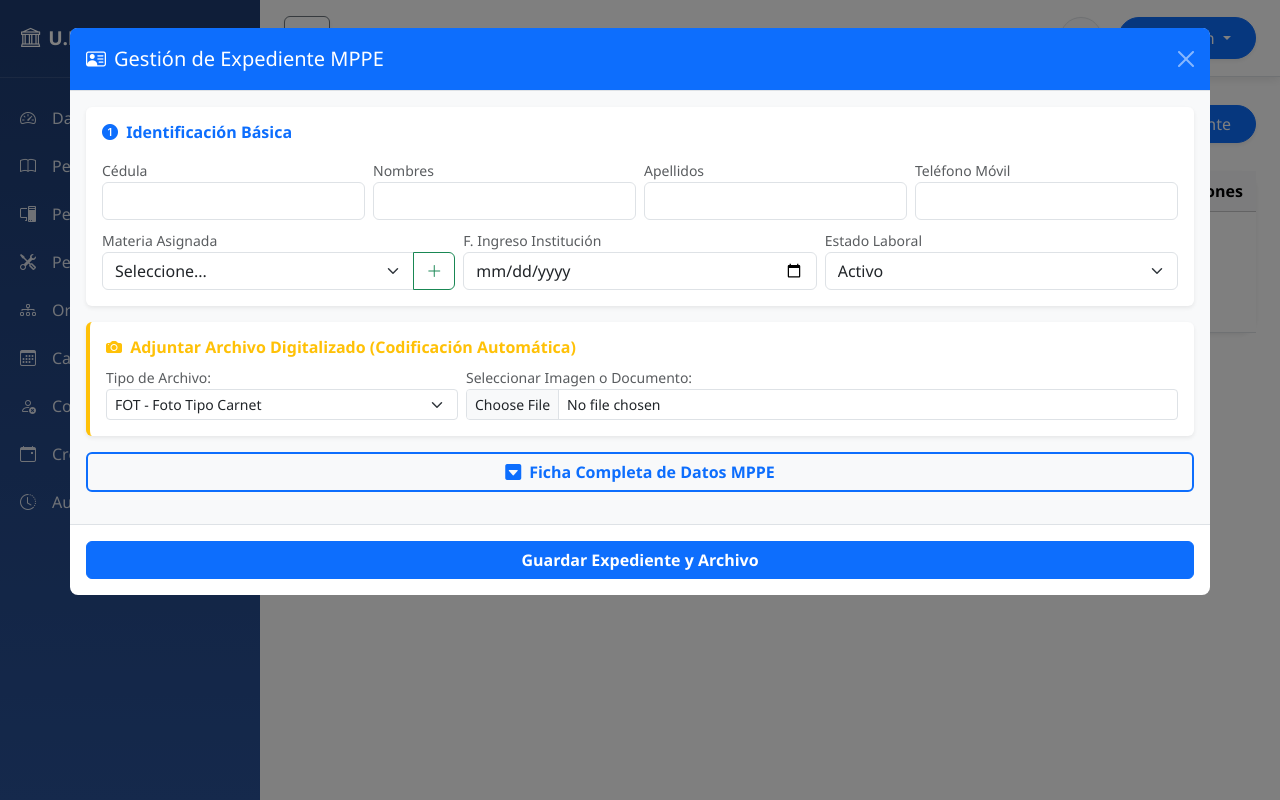
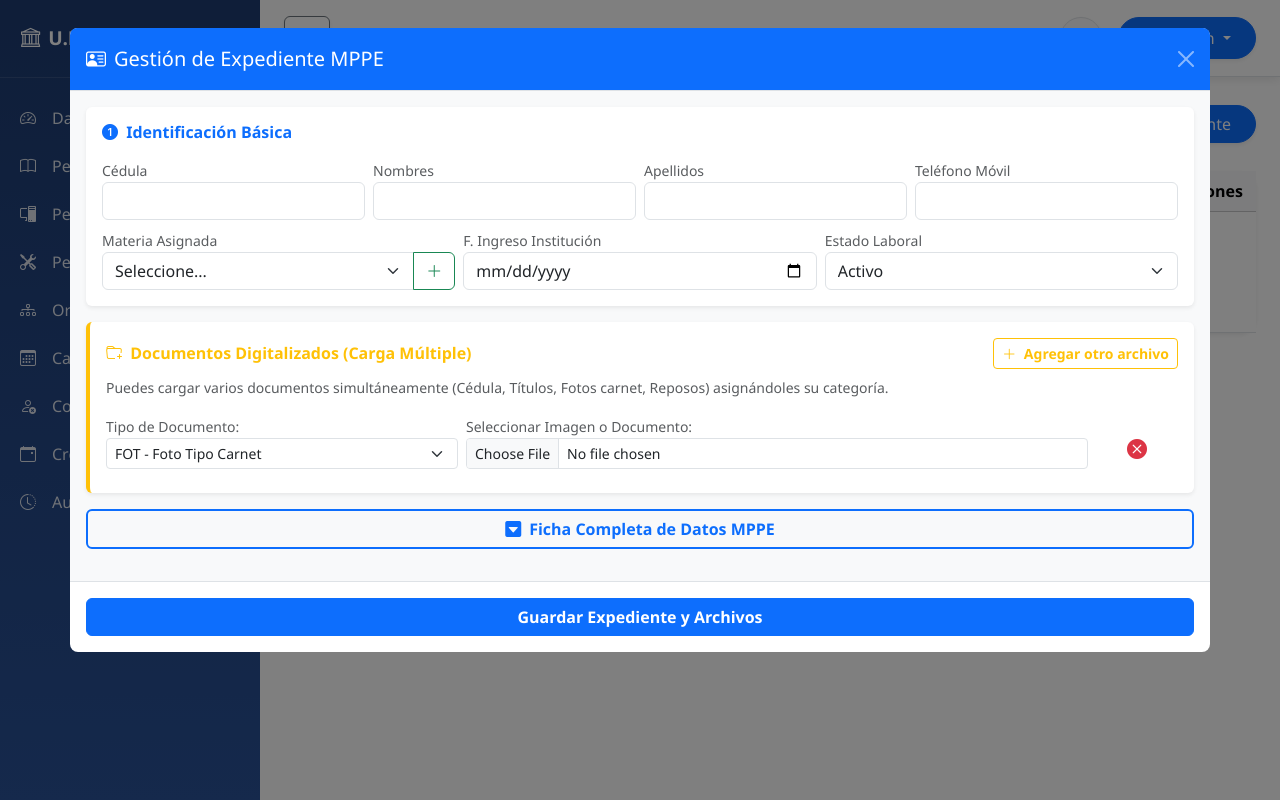
Before and after one commit to Marcos-Arrias/luis-urdaneta-rrhh, a PHP site: page /Pages/personal.php in a window 1280 px wide, after a click on "Nuevo Docente". Run offline with PHP 8.4, Linux system fonts and the light colour scheme; a user stored in the database is signed in; data comes from the database, SQL or seed files in the repository; data that the repository does not hold is empty.

Commit message:
soporte para multiples documentos de personal

```diff
--- a/Pages/personal.php
+++ b/Pages/personal.php
@@ -26,7 +26,6 @@
             $nuevo_cargo = $_POST['nuevo_cargo_id'];
             $placeholders = implode(',', array_fill(0, count($ids), '?'));
 
-            // Se actualiza el cargo vigente de todos los seleccionados
             $params = array_merge([$nuevo_cargo], $ids);
             $pdo->prepare("UPDATE personal_cargos SET cargo_area_id = ? WHERE personal_id IN ($placeholders) AND estado_cargo='Vigente'")->execute($params);
             registrarHistorial($pdo, 'Personal', 'ACTUALIZAR', "Cambio de cargo masivo a " . count($ids) . " trabajadores.");
@@ -83,21 +82,35 @@
             ");
             $stmtExtra->execute([$personal_id, $_POST['estado_civil']??'Soltero/a', intval($_POST['cantidad_hijos']??0), $_POST['etnia']??null, !empty($_POST['fecha_ingreso_mppe'])?$_POST['fecha_ingreso_mppe']:null, $_POST['dependencia']??null, $_POST['codigo_dependencia']??null, $_POST['turno']??'Mañana', $_POST['nivel_academico']??null, $_POST['correo_electronico']??null, $_POST['banco_nomina']??null, $_POST['cuenta_bancaria']??null, $_POST['cargo_nominal']??null, $_POST['codigo_cargo']??null, intval($_POST['horas_laborales']??0), $_POST['direccion_habitacion']??null, $_POST['municipio']??null, $_POST['parroquia']??null, $_POST['centro_votacion']??null, $_POST['patologias']??null, $_POST['medicamentos_permanentes']??null, $_POST['tipo_sangre']??null, $_POST['alergias_medicas']??null, $_POST['condiciones_especiales']??null, $_POST['talla_camisa']??null, $_POST['talla_pantalon']??null, $_POST['talla_calzado']??null]);
 
-            // Archivo Digitalizado
-            if (isset($_FILES['archivo_expediente']) && $_FILES['archivo_expediente']['error'] === UPLOAD_ERR_OK) {
-                $tipo_clave = $_POST['tipo_archivo_clave'] ?? 'OTR';
+            // ========================================================
+            // NUEVO: CARGA MÚLTIPLE DE DOCUMENTOS DIGITALIZADOS
+            // ========================================================
+            if (isset($_FILES['archivo_expediente']) && is_array($_FILES['archivo_expediente']['name'])) {
                 $directorio = '../documentos/';
                 if (!file_exists($directorio)) mkdir($directorio, 0777, true);
-                $ext = strtolower(pathinfo($_FILES['archivo_expediente']['name'], PATHINFO_EXTENSION));
+                $cedula_limpia = preg_replace('/[^0-9]/', '', $cedula);
+
+                foreach ($_FILES['archivo_expediente']['name'] as $idx => $nombreOriginal) {
+                    if ($_FILES['archivo_expediente']['error'][$idx] === UPLOAD_ERR_OK) {
+                        $tipo_clave = $_POST['tipo_archivo_clave'][$idx] ?? 'OTR';
+                        $tmpName = $_FILES['archivo_expediente']['tmp_name'][$idx];
+                        $mime = $_FILES['archivo_expediente']['type'][$idx];
+                        $ext = strtolower(pathinfo($nombreOriginal, PATHINFO_EXTENSION));
+
+                        // Calcular correlativo según el tipo de documento para esta persona
                         $stmtS = $pdo->prepare("SELECT MAX(numero_secuencia) FROM personal_archivos_digitales WHERE personal_id = ? AND tipo_documento_clave = ?");
                         $stmtS->execute([$personal_id, $tipo_clave]);
                         $secuencia = intval($stmtS->fetchColumn()) + 1;
-                $cedula_limpia = preg_replace('/[^0-9]/', '', $cedula);
+
                         $nombre_codigo = sprintf("V%s_%d_%s_%02d.%s", $cedula_limpia, $personal_id, $tipo_clave, $secuencia, $ext);
                         $rutaFinal = $directorio . $nombre_codigo;
 
-                if (move_uploaded_file($_FILES['archivo_expediente']['tmp_name'], $rutaFinal)) {
-                    $pdo->prepare("INSERT INTO personal_archivos_digitales (personal_id, codigo_archivo, tipo_documento_clave, numero_secuencia, nombre_original, ruta_archivo, mime_type) VALUES (?, ?, ?, ?, ?, ?, ?)")->execute([$personal_id, $nombre_codigo, $tipo_clave, $secuencia, $_FILES['archivo_expediente']['name'], $rutaFinal, $_FILES['archivo_expediente']['type']]);
+                        if (move_uploaded_file($tmpName, $rutaFinal)) {
+                            $pdo->prepare("INSERT INTO personal_archivos_digitales (personal_id, codigo_archivo, tipo_documento_clave, numero_secuencia, nombre_original, ruta_archivo, mime_type) VALUES (?, ?, ?, ?, ?, ?, ?)")
+                                ->execute([$personal_id, $nombre_codigo, $tipo_clave, $secuencia, $nombreOriginal, $rutaFinal, $mime]);
+                            registrarHistorial($pdo, 'Documentos', 'CREAR', "Adjuntó $nombre_codigo al expediente.");
+                        }
+                    }
                 }
             }
         }
@@ -141,7 +154,7 @@
            (SELECT GROUP_CONCAT(CONCAT(tipo_documento_clave, '::', codigo_archivo, '::', ruta_archivo) SEPARATOR '||')
             FROM personal_archivos_digitales WHERE personal_id = p.id) as galeria_archivos,
            pda.*,
-           p.id -- ¡LA SOLUCIÓN! Forzamos a que el ID real del personal sea el último en leerse
+           p.id
     FROM personal p
     INNER JOIN personal_cargos pc ON p.id = pc.personal_id AND pc.estado_cargo = 'Vigente'
     INNER JOIN cat_cargos_areas c ON pc.cargo_area_id = c.id
@@ -208,7 +221,6 @@
 
 <div class="card shadow-sm border-0 rounded-4">
     <div class="table-responsive" style="overflow: visible;">
-        <!-- TABLA CON COLUMNAS ARRASTRABLES (DRAGGABLE) Y ORDENABLES (SORTABLE) -->
         <table class="table table-hover mb-0 align-middle" id="tablaPersonal">
             <thead class="table-light text-secondary">
                 <tr>
@@ -249,7 +261,6 @@
                                     <img src="<?= $d['ruta_foto_carnet'] ?>" class="avatar-thumb me-3 shadow-sm">
                                 <?php else: ?>
                                     <?php
-                                    // COLOR DINÁMICO DEL AVATAR SEGÚN EL TIPO DE PERSONAL
                                     $avBg = 'bg-primary text-white';
                                     if ($tipo_id == 2) $avBg = 'bg-success text-white';
                                     if ($tipo_id == 3) $avBg = 'bg-warning text-dark';
@@ -279,7 +290,6 @@
                         <td class="text-center text-muted small"><?= date('d/m/y', strtotime($d['fecha_ingreso'])) ?></td>
                         <td class="text-center">
                             <?php
-                            // REPARACIÓN DE COLORES PARA QUE SEAN LEGIBLES
                             $est = $d['estado_laboral'];
                             $bClass = 'bg-success text-white';
                             if($est == 'Reposo') $bClass = 'bg-warning text-dark fw-bold';
@@ -350,7 +360,6 @@
     </div>
 </div>
 
-<!-- EL RESTO DE TUS MODALES (REGISTRO, OFFCANVAS) PERMANECE IDÉNTICO AQUÍ -->
 <!-- ========================================== -->
 <!-- OFFCANVAS (EXPEDIENTE MPPE + ARCHIVOS) -->
 <!-- ========================================== -->
@@ -401,9 +410,9 @@
   </div>
 </div>
 
-<!-- ========================================== -->
-<!-- MODAL DE REGISTRO CON SUBIDA DE ARCHIVO -->
-<!-- ========================================== -->
+<!-- ======================================================== -->
+<!-- MODAL DE REGISTRO CON CARGA MÚLTIPLE DE DOCUMENTOS -->
+<!-- ======================================================== -->
 <div class="modal fade" id="modalRegistro" tabindex="-1">
     <div class="modal-dialog modal-xl">
         <div class="modal-content border-0">
@@ -449,13 +458,23 @@
                         </div>
                     </div>
 
+                    <!-- SECCIÓN: ADJUNTAR MÚLTIPLES ARCHIVOS DIGITALES -->
                     <div class="card border-0 shadow-sm mb-3 border-start border-4 border-warning">
                         <div class="card-body">
-                            <h6 class="text-warning fw-bold mb-2"><i class="bi bi-camera-fill me-1"></i> Adjuntar Archivo Digitalizado (Codificación Automática)</h6>
-                            <div class="row g-2 align-items-center">
+                            <div class="d-flex justify-content-between align-items-center mb-2">
+                                <h6 class="text-warning fw-bold mb-0"><i class="bi bi-folder-plus me-1"></i> Documentos Digitalizados (Carga Múltiple)</h6>
+                                <button type="button" class="btn btn-outline-warning btn-sm fw-bold" onclick="agregarFilaArchivo()">
+                                    <i class="bi bi-plus-lg me-1"></i> Agregar otro archivo
+                                </button>
+                            </div>
+                            <p class="small text-muted mb-3">Puedes cargar varios documentos simultáneamente (Cédula, Títulos, Fotos carnet, Reposos) asignándoles su categoría.</p>
+
+                            <!-- Contenedor dinámico de filas de archivo -->
+                            <div id="contenedorArchivos">
+                                <div class="row g-2 align-items-center mb-2 fila-archivo">
                                     <div class="col-md-4">
-                                    <label class="small text-muted">Tipo de Archivo:</label>
-                                    <select name="tipo_archivo_clave" class="form-select form-select-sm">
+                                        <label class="small text-muted">Tipo de Documento:</label>
+                                        <select name="tipo_archivo_clave[]" class="form-select form-select-sm">
                                             <option value="FOT">FOT - Foto Tipo Carnet</option>
                                             <option value="CED">CED - Cédula Escaneada</option>
                                             <option value="TIT">TIT - Título / Fondo Negro</option>
@@ -464,9 +483,15 @@
                                             <option value="OTR">OTR - Otro Documento</option>
                                         </select>
                                     </div>
-                                <div class="col-md-8">
+                                    <div class="col-md-7">
                                         <label class="small text-muted">Seleccionar Imagen o Documento:</label>
-                                    <input type="file" name="archivo_expediente" class="form-control form-control-sm" accept=".jpg,.jpeg,.png,.pdf,.webp">
+                                        <input type="file" name="archivo_expediente[]" class="form-control form-control-sm" accept=".jpg,.jpeg,.png,.pdf,.webp">
+                                    </div>
+                                    <div class="col-md-1 text-center pt-3">
+                                        <button type="button" class="btn btn-sm text-danger border-0" onclick="eliminarFilaArchivo(this)" title="Quitar archivo">
+                                            <i class="bi bi-x-circle-fill fs-5"></i>
+                                        </button>
+                                    </div>
                                 </div>
                             </div>
                         </div>
@@ -541,14 +566,84 @@
                         </div>
                     </div>
                 </div>
-                <div class="modal-footer"><button type="submit" class="btn btn-primary w-100 fw-bold">Guardar Expediente y Archivo</button></div>
+                <div class="modal-footer"><button type="submit" class="btn btn-primary w-100 fw-bold">Guardar Expediente y Archivos</button></div>
             </form>
         </div>
     </div>
 </div>
 
 <!-- ======================================================== -->
-<!-- SCRIPT 1: LOGICA DE SELECCION MULTIPLE Y ACCIONES MASIVAS-->
+<!-- SCRIPT: GESTIÓN DE ARCHIVOS DINÁMICOS -->
+<!-- ======================================================== -->
+<script>
+function agregarFilaArchivo() {
+    let contenedor = document.getElementById('contenedorArchivos');
+    let nuevaFila = document.createElement('div');
+    nuevaFila.className = 'row g-2 align-items-center mb-2 fila-archivo';
+    nuevaFila.innerHTML = `
+        <div class="col-md-4">
+            <select name="tipo_archivo_clave[]" class="form-select form-select-sm">
+                <option value="FOT">FOT - Foto Tipo Carnet</option>
+                <option value="CED">CED - Cédula Escaneada</option>
+                <option value="TIT">TIT - Título / Fondo Negro</option>
+                <option value="MED">MED - Certificado Médico</option>
+                <option value="SOP">SOP - Constancia / Reposo</option>
+                <option value="OTR">OTR - Otro Documento</option>
+            </select>
+        </div>
+        <div class="col-md-7">
+            <input type="file" name="archivo_expediente[]" class="form-control form-control-sm" accept=".jpg,.jpeg,.png,.pdf,.webp">
+        </div>
+        <div class="col-md-1 text-center">
+            <button type="button" class="btn btn-sm text-danger border-0" onclick="eliminarFilaArchivo(this)" title="Quitar archivo">
+                <i class="bi bi-x-circle-fill fs-5"></i>
+            </button>
+        </div>
+    `;
+    contenedor.appendChild(nuevaFila);
+}
+
+function eliminarFilaArchivo(btn) {
+    let filas = document.querySelectorAll('.fila-archivo');
+    if (filas.length > 1) {
+        btn.closest('.fila-archivo').remove();
+    } else {
+        // Si es la única fila, solo limpiamos el archivo seleccionado
+        btn.closest('.fila-archivo').querySelector('input[type="file"]').value = '';
+    }
+}
+
+function resetearFilasArchivos() {
+    let contenedor = document.getElementById('contenedorArchivos');
+    contenedor.innerHTML = `
+        <div class="row g-2 align-items-center mb-2 fila-archivo">
+            <div class="col-md-4">
+                <label class="small text-muted">Tipo de Documento:</label>
+                <select name="tipo_archivo_clave[]" class="form-select form-select-sm">
+                    <option value="FOT">FOT - Foto Tipo Carnet</option>
+                    <option value="CED">CED - Cédula Escaneada</option>
+                    <option value="TIT">TIT - Título / Fondo Negro</option>
+                    <option value="MED">MED - Certificado Médico</option>
+                    <option value="SOP">SOP - Constancia / Reposo</option>
+                    <option value="OTR">OTR - Otro Documento</option>
+                </select>
+            </div>
+            <div class="col-md-7">
+                <label class="small text-muted">Seleccionar Imagen o Documento:</label>
+                <input type="file" name="archivo_expediente[]" class="form-control form-control-sm" accept=".jpg,.jpeg,.png,.pdf,.webp">
+            </div>
+            <div class="col-md-1 text-center pt-3">
+                <button type="button" class="btn btn-sm text-danger border-0" onclick="eliminarFilaArchivo(this)" title="Quitar archivo">
+                    <i class="bi bi-x-circle-fill fs-5"></i>
+                </button>
+            </div>
+        </div>
+    `;
+}
+</script>
+
+<!-- ======================================================== -->
+<!-- SCRIPT: SELECCION MULTIPLE Y ACCIONES MASIVAS -->
 <!-- ======================================================== -->
 <script>
 let selectedIds = new Set();
@@ -619,10 +714,9 @@
 </script>
 
 <!-- ======================================================== -->
-<!-- SCRIPT 2: ORDENAMIENTO (ASC/DESC) Y ARRASTRE DE COLUMNAS -->
+<!-- SCRIPT: ORDENAMIENTO (ASC/DESC) Y ARRASTRE DE COLUMNAS -->
 <!-- ======================================================== -->
 <script>
-// ORDENAMIENTO DE FILAS
 const getCellValue = (tr, idx) => tr.children[idx].innerText || tr.children[idx].textContent;
 const comparer = (idx, asc) => (a, b) => ((v1, v2) =>
     v1 !== '' && v2 !== '' && !isNaN(v1) && !isNaN(v2) ? v1 - v2 : v1.toString().localeCompare(v2)
@@ -632,23 +726,19 @@
     const table = th.closest('table');
     const tbody = table.querySelector('tbody');
 
-    // Limpiar clases de otras columnas
     Array.from(th.parentNode.children).forEach(sibling => {
         if(sibling !== th) { sibling.classList.remove('asc', 'desc'); }
     });
 
-    // Alternar clase
     let asc = th.classList.contains('asc');
     th.classList.toggle('asc', !asc);
     th.classList.toggle('desc', asc);
 
-    // Ordenar y Reacomodar
     Array.from(tbody.querySelectorAll('tr.fila-personal'))
         .sort(comparer(Array.from(th.parentNode.children).indexOf(th), !asc))
         .forEach(tr => tbody.appendChild(tr));
 })));
 
-// ARRASTRE Y SOLTAR (DRAG & DROP) DE COLUMNAS
 let dragColIndex = null;
 
 function dragStart(e) {
@@ -664,7 +754,7 @@
     if (!targetTh) return;
 
     let targetIndex = Array.from(targetTh.parentNode.children).indexOf(targetTh);
-    if (dragColIndex === targetIndex || dragColIndex === 0 || targetIndex === 0 || targetIndex === 7) return; // No mover el checkbox (0) ni acciones (7)
+    if (dragColIndex === targetIndex || dragColIndex === 0 || targetIndex === 0 || targetIndex === 7) return;
 
     let table = targetTh.closest('table');
     let rows = table.querySelectorAll('tr');
@@ -685,19 +775,31 @@
 }
 </script>
 
-<!-- AUTO EDICION (SCRIPT DE ORGANIGRAMA) -->
+<!-- ======================================================== -->
+<!-- SCRIPT: AUTO-EDICIÓN DESDE ORGANIGRAMA Y FORMULARIO -->
+<!-- ========================================== -->
 <script>
+// Limpiar formulario y reiniciar sección de archivos
+const originalLimpiar = window.limpiarFormulario;
+window.limpiarFormulario = function() {
+    if(typeof originalLimpiar === 'function') originalLimpiar();
+    resetearFilasArchivos();
+};
+
+const originalEditar = window.editarRegistro;
+window.editarRegistro = function(btn) {
+    if(typeof originalEditar === 'function') originalEditar(btn);
+    resetearFilasArchivos();
+};
+
 document.addEventListener("DOMContentLoaded", () => {
     const urlParams = new URLSearchParams(window.location.search);
     const autoEditId = urlParams.get('auto_edit');
 
     if (autoEditId) {
-        console.log("Intentando auto-editar trabajador con ID:", autoEditId);
-
         let targetBtn = null;
         let botonesEdicion = document.querySelectorAll('button[onclick="editarRegistro(this)"]');
 
-        // Buscar el botón exacto del trabajador
         for (let btn of botonesEdicion) {
             try {
                 let data = JSON.parse(btn.getAttribute('data-empleado'));
@@ -705,29 +807,17 @@
                     targetBtn = btn;
                     break;
                 }
-            } catch (e) {
-                console.error("Error leyendo datos del botón", e);
-            }
+            } catch (e) {}
         }
 
         if (targetBtn) {
-            console.log("Trabajador encontrado. Llenando datos y abriendo modal...");
-
-            // 1. Llenar los datos en el formulario
             editarRegistro(targetBtn);
-
-            // 2. Usar el método más seguro de Bootstrap 5 para forzar la apertura
             setTimeout(() => {
                 let modalDOM = document.getElementById('modalRegistro');
                 let modalInstancia = bootstrap.Modal.getOrCreateInstance(modalDOM);
                 modalInstancia.show();
-            }, 300); // 300ms es el tiempo ideal para que el DOM se asiente
-
-        } else {
-            console.warn("El trabajador con ID " + autoEditId + " no se encuentra en esta tabla.");
+            }, 300);
         }
-
-        // Limpiamos la URL para no repetir el proceso al recargar
         window.history.replaceState(null, '', window.location.pathname + '?tipo=' + urlParams.get('tipo'));
     }
 });
```
Lines whose indentation alone changed are shown as unchanged.
